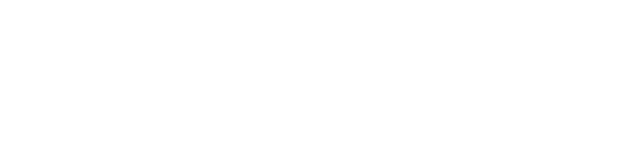
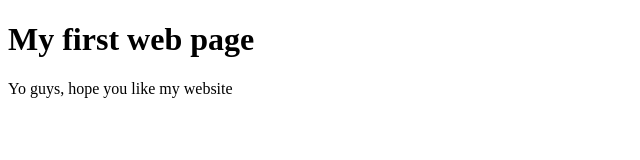
Before and after one commit to caylenepicache/devPreReqHtml, a plain HTML site: page index.html in a window 1280 px wide. Shown: the whole page, without its empty margins (0-640 px from the left). Drawn offline with Linux system fonts and the light colour scheme.

Commit message:
first web page

```diff
--- a/index.html
+++ b/index.html
@@ -1 +1,18 @@
 <!DOCTYPE html>
+
+<html>
+
+    <head>
+        <meta charset = "utf-8" />
+        <title>My first web page</title>
+
+    </head>
+
+    <body>
+
+        <h1>My first web page</h1>
+        <p> Yo guys, hope you like my website </p>
+    </body>
+
+
+</html>
```
